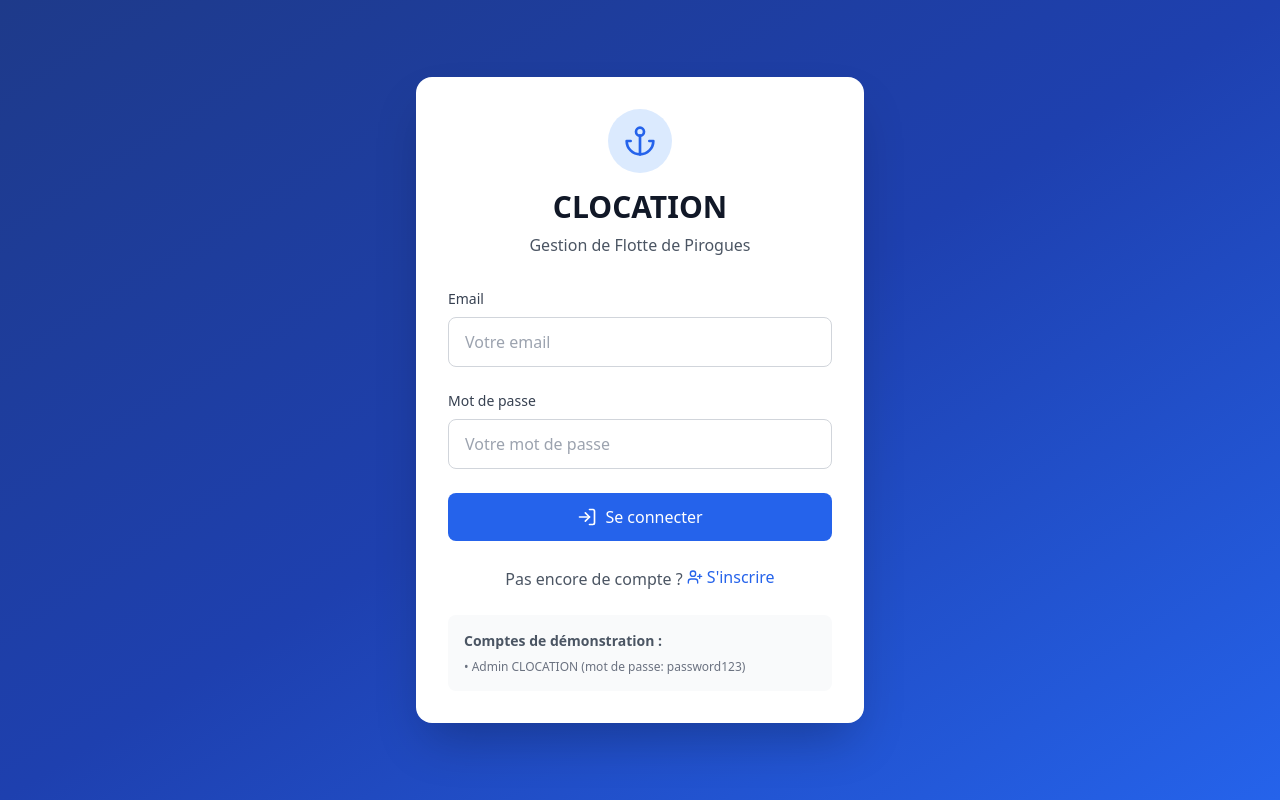
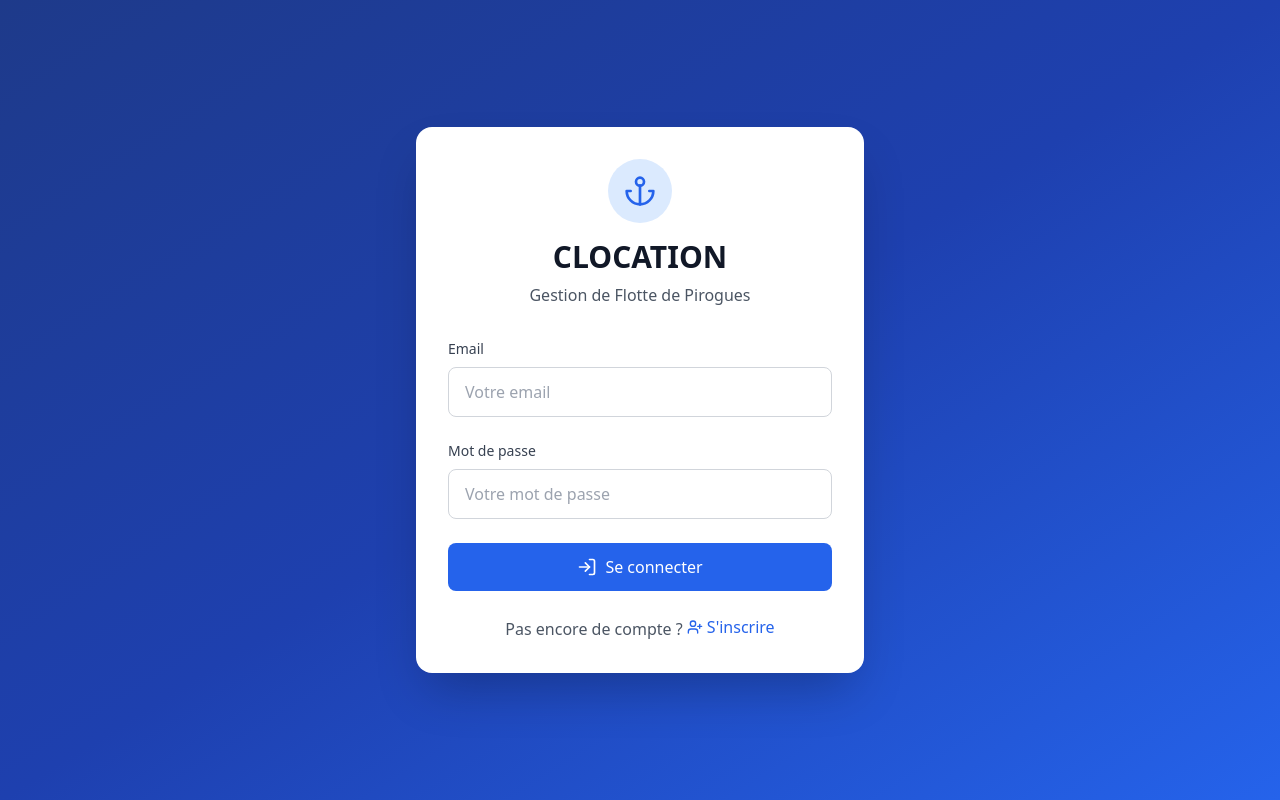
Before and after one commit to BulmasAgency/clocation, a React (Vite) app: page / in a window 1280 px wide. Built offline with nearby package versions, Linux system fonts and the light colour scheme.

Commit message:
Update LoginForm.tsx

```diff
--- a/src/components/Auth/LoginForm.tsx
+++ b/src/components/Auth/LoginForm.tsx
@@ -91,14 +91,6 @@ const LoginForm: React.FC<LoginFormProps> = ({ onShowRegister }) => {
             </p>
           </div>
 
-          <div className="mt-6 p-4 bg-gray-50 rounded-lg">
-            <p className="text-sm text-gray-600 mb-2">
-              <strong>Comptes de démonstration :</strong>
-            </p>
-            <p className="text-xs text-gray-500">
-              • Admin CLOCATION (mot de passe: password123)
-            </p>
-          </div>
         </div>
       </div>
     </div>
```
